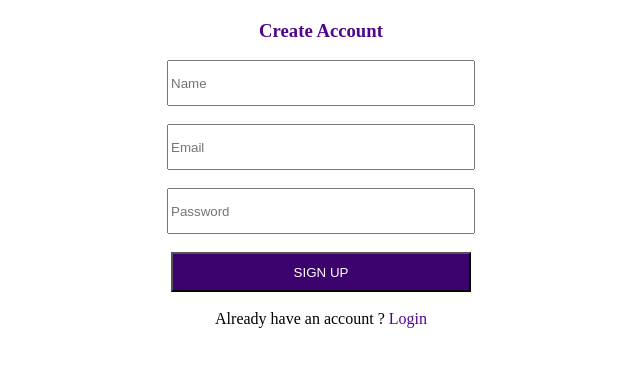
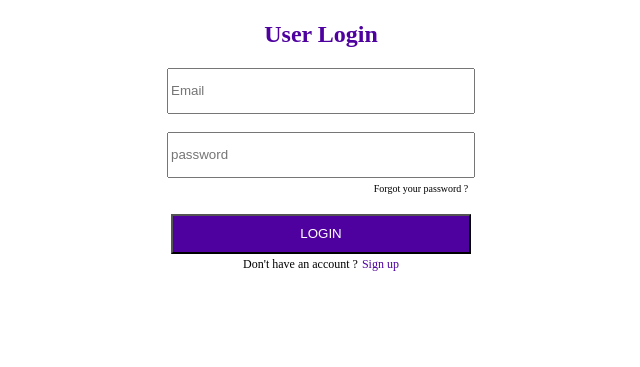
Before and after one commit to saksham9878/from.github.io, a plain HTML site: page index.html in a window 1280 px wide. Shown: the part 161-528 px from the top of the page, without its empty margins (319-959 px from the left). Drawn offline with Linux system fonts and the light colour scheme.

Commit message:
Add files via upload

```diff
--- a/index.html
+++ b/index.html
@@ -1,38 +1,58 @@
 <!DOCTYPE html>
 <html lang="en">
+
 <head>
     <meta charset="UTF-8">
-    <meta name="viewport" content="width=device-width, initial-scale=1.0">
+    <meta name="viewport" content="width=h2, initial-scale=1.0">
     <title>Document</title>
     <style>
-        input,button{
+        h2 {
+            color: rgb(78, 1, 159);
+        }
+
+        input,
+        button {
             width: 300px;
             height: 40px;
         }
-        #hy{
-            background-color: rgb(60, 2, 109);
+
+        .j {
+            font-size: 10px;
+            margin-left: 200px;
+        }
+
+        button {
+            background-color: rgb(78, 1, 159);
             color: white;
         }
-        img{
+
+        span {
+            font-size: 12px;
+        }
+
+        #h {
+            color: rgb(78, 1, 159);
+        }
+
+        img {
             width: 150px;
             height: 150px;
         }
-        h3,.hg{
-        color: rgb(81, 5, 139);
-        }
     </style>
 </head>
+
 <body>
+    <center>
+        <img src="https://img.freepik.com/free-vector/bird-colorful-logo-gradient-vector_343694-1365.jpg" alt="logo">
+        <h2>User Login</h2>
+        <input type="email" placeholder="Email"><br><br>
+        <input type="password" placeholder="password"><br>
+        <span class="j">Forgot your password ?</span><br><br>
+        <button type="submit">LOGIN</button><br>
+        <span>Don't have an account ?</span>
+        <span id="h">Sign up</span>
 
-    <center>
-   <img src="https://img.freepik.com/free-vector/bird-colorful-logo-gradient-vector_343694-1365.jpg" alt="logo">
-        <h3  >Create Account</h3>
-        <input type="text" placeholder="Name" required><br><br>
-        <input type="email" placeholder="Email" required><br><br>
-        <input type="password" placeholder="Password" required><br><br>
-        <button id="hy" type="submit">SIGN UP</button><br><br>
-        <span>Already have an account ? </span>
-        <span  class="hg">Login</span>
     </center>
-    </body>
+</body>
+
 </html>
```
